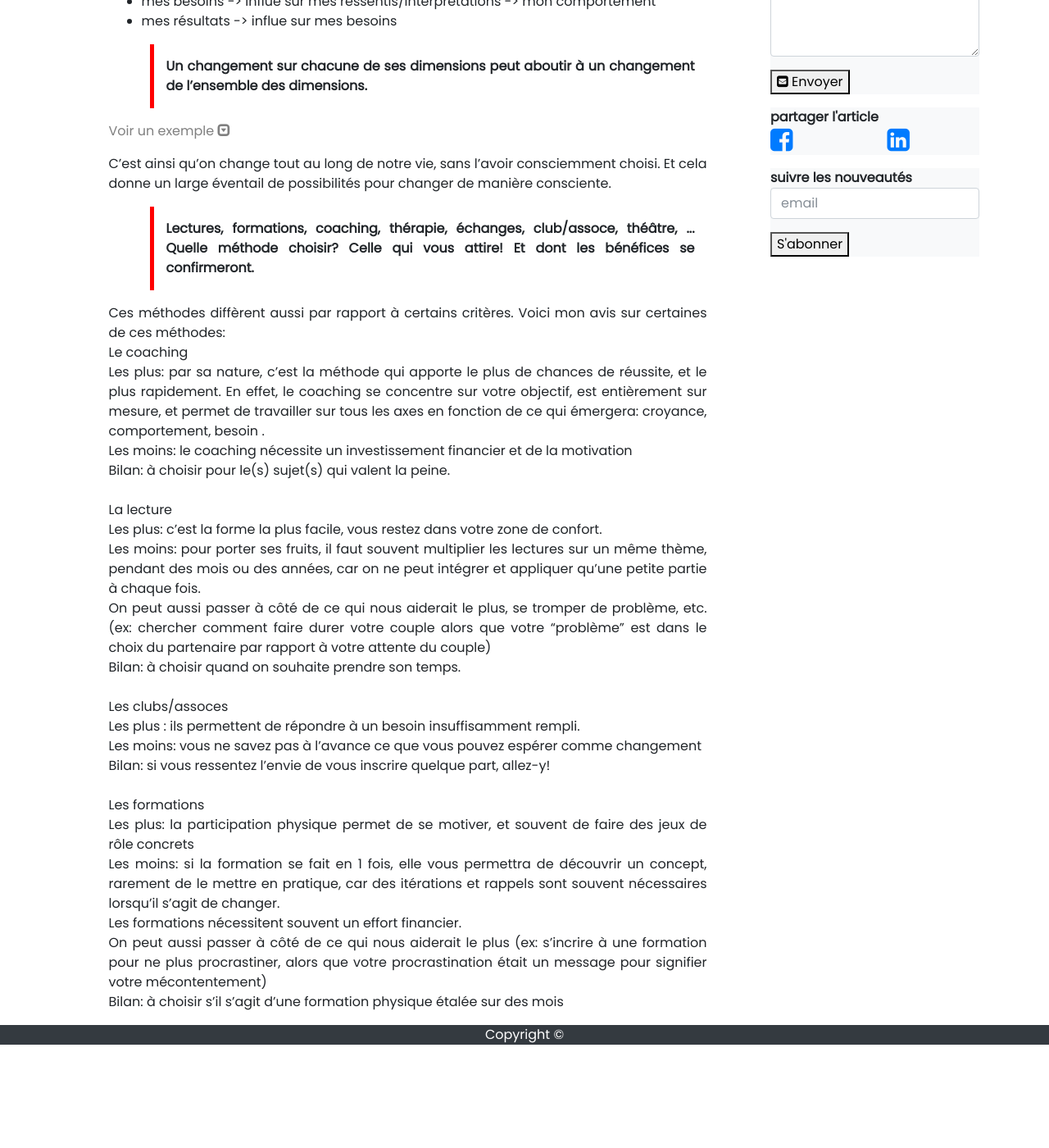
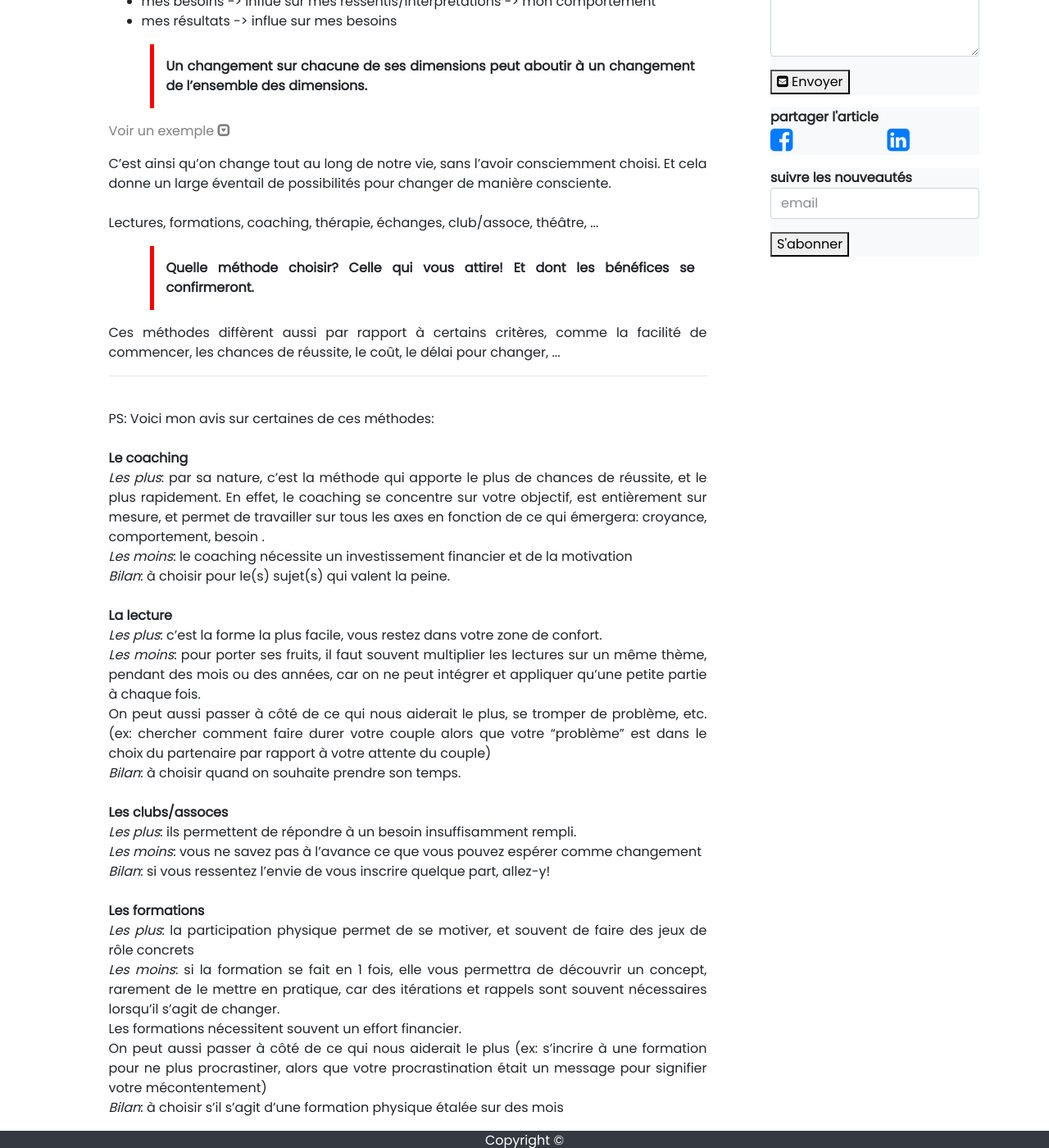
Before and after one commit to OrgaEvolutions/Nathoup.github.io, a Jekyll site: the page built from articles/axes_changer.html, in a window 1280 px wide and 1400 px high, scrolled down 399 px. Shown: the whole window at 82% size. Built offline with Jekyll 4.4.1, drawn with Linux system fonts in a browser that asks for light colours; nearby versions of some CDN libraries; some web fonts are replaced; before the commit the page ends 1673 px from its top, so only the background shows below that.

Commit message:
Update axes_changer.html

```diff
--- a/articles/axes_changer.html
+++ b/articles/axes_changer.html
@@ -49,35 +49,37 @@ Tom souffre de solitude, il aimerait appartenir à un groupe d’amis (besoin).
 C’est ainsi qu’on change tout au long de notre vie, sans l’avoir consciemment choisi.
 Et cela donne un large éventail de possibilités pour changer de manière consciente.
 
-{% include al type='passage_important' %}Lectures, formations, coaching, thérapie, échanges, club/assoce, théâtre, ...
+<br><br>Lectures, formations, coaching, thérapie, échanges, club/assoce, théâtre, ...
+{% include al type='passage_important' %}
 Quelle méthode choisir? Celle qui vous attire! Et dont les bénéfices se confirmeront.
 {% include al type='fin_passage_important' %}
 {% include al type='fin_paragraphe' %}
 
 {% include al type='paragraphe' %}
-Ces méthodes diffèrent aussi par rapport à certains critères.
-Voici mon avis sur certaines de ces méthodes:
-<br>
-Le coaching
-<br>Les plus: par sa nature, c’est la méthode qui apporte le plus de chances de réussite, et le plus rapidement. En effet, le coaching se concentre sur votre objectif, est entièrement sur mesure, et permet de travailler sur tous les axes en fonction de ce qui émergera: croyance, comportement, besoin .
-<br>Les moins: le coaching nécessite un investissement financier et de la motivation
-<br>Bilan: à choisir pour le(s) sujet(s) qui valent la peine.
+Ces méthodes diffèrent aussi par rapport à certains critères, comme la facilité de commencer, les chances de réussite, le coût, le délai pour changer, ...
+
+<br><hr><br>PS: Voici mon avis sur certaines de ces méthodes:
 <br><br>
-La lecture
-<br>Les plus: c’est la forme la plus facile, vous restez dans votre zone de confort.
-<br>Les moins: pour porter ses fruits, il faut souvent multiplier les lectures sur un même thème, pendant des mois ou des années, car on ne peut intégrer et appliquer qu’une petite partie à chaque fois.
+<b>Le coaching</b>
+<br><i>Les plus</i>: par sa nature, c’est la méthode qui apporte le plus de chances de réussite, et le plus rapidement. En effet, le coaching se concentre sur votre objectif, est entièrement sur mesure, et permet de travailler sur tous les axes en fonction de ce qui émergera: croyance, comportement, besoin .
+<br><i>Les moins</i>: le coaching nécessite un investissement financier et de la motivation
+<br><i>Bilan</i>: à choisir pour le(s) sujet(s) qui valent la peine.
+<br><br>
+<b>La lecture</b>
+<br><i>Les plus</i>: c’est la forme la plus facile, vous restez dans votre zone de confort.
+<br><i>Les moins</i>: pour porter ses fruits, il faut souvent multiplier les lectures sur un même thème, pendant des mois ou des années, car on ne peut intégrer et appliquer qu’une petite partie à chaque fois.
 <br>On peut aussi passer à côté de ce qui nous aiderait le plus, se tromper de problème, etc. (ex: chercher comment faire durer votre couple alors que votre “problème” est dans le choix du partenaire par rapport à votre attente du couple)
-<br>Bilan: à choisir quand on souhaite prendre son temps.
+<br><i>Bilan</i>: à choisir quand on souhaite prendre son temps.
 <br><br>
-Les clubs/assoces
-<br>Les plus : ils permettent de répondre à un besoin insuffisamment rempli.
-<br>Les moins: vous ne savez pas à l’avance ce que vous pouvez espérer comme changement
-<br>Bilan: si vous ressentez l’envie de vous inscrire quelque part, allez-y!
+<b>Les clubs/assoces</b>
+<br><i>Les plus</i>: ils permettent de répondre à un besoin insuffisamment rempli.
+<br><i>Les moins</i>: vous ne savez pas à l’avance ce que vous pouvez espérer comme changement
+<br><i>Bilan</i>: si vous ressentez l’envie de vous inscrire quelque part, allez-y!
 <br><br>
-Les formations
-<br>Les plus: la participation physique permet de se motiver, et souvent de faire des jeux de rôle concrets
-<br>Les moins: si la formation se fait en 1 fois, elle vous permettra de découvrir un concept, rarement de le mettre en pratique, car des itérations et rappels sont souvent nécessaires lorsqu’il s’agit de changer.
+<b>Les formations</b>
+<br><i>Les plus</i>: la participation physique permet de se motiver, et souvent de faire des jeux de rôle concrets
+<br><i>Les moins</i>: si la formation se fait en 1 fois, elle vous permettra de découvrir un concept, rarement de le mettre en pratique, car des itérations et rappels sont souvent nécessaires lorsqu’il s’agit de changer.
 <br>Les formations nécessitent souvent un effort financier.
 <br>On peut aussi passer à côté de ce qui nous aiderait le plus (ex: s’incrire à une formation pour ne plus procrastiner, alors que votre procrastination était un message pour signifier votre mécontentement)
-<br>Bilan: à choisir s’il s’agit d’une formation physique étalée sur des mois
+<br><i>Bilan</i>: à choisir s’il s’agit d’une formation physique étalée sur des mois
 {% include al type='fin_paragraphe' %}
```
